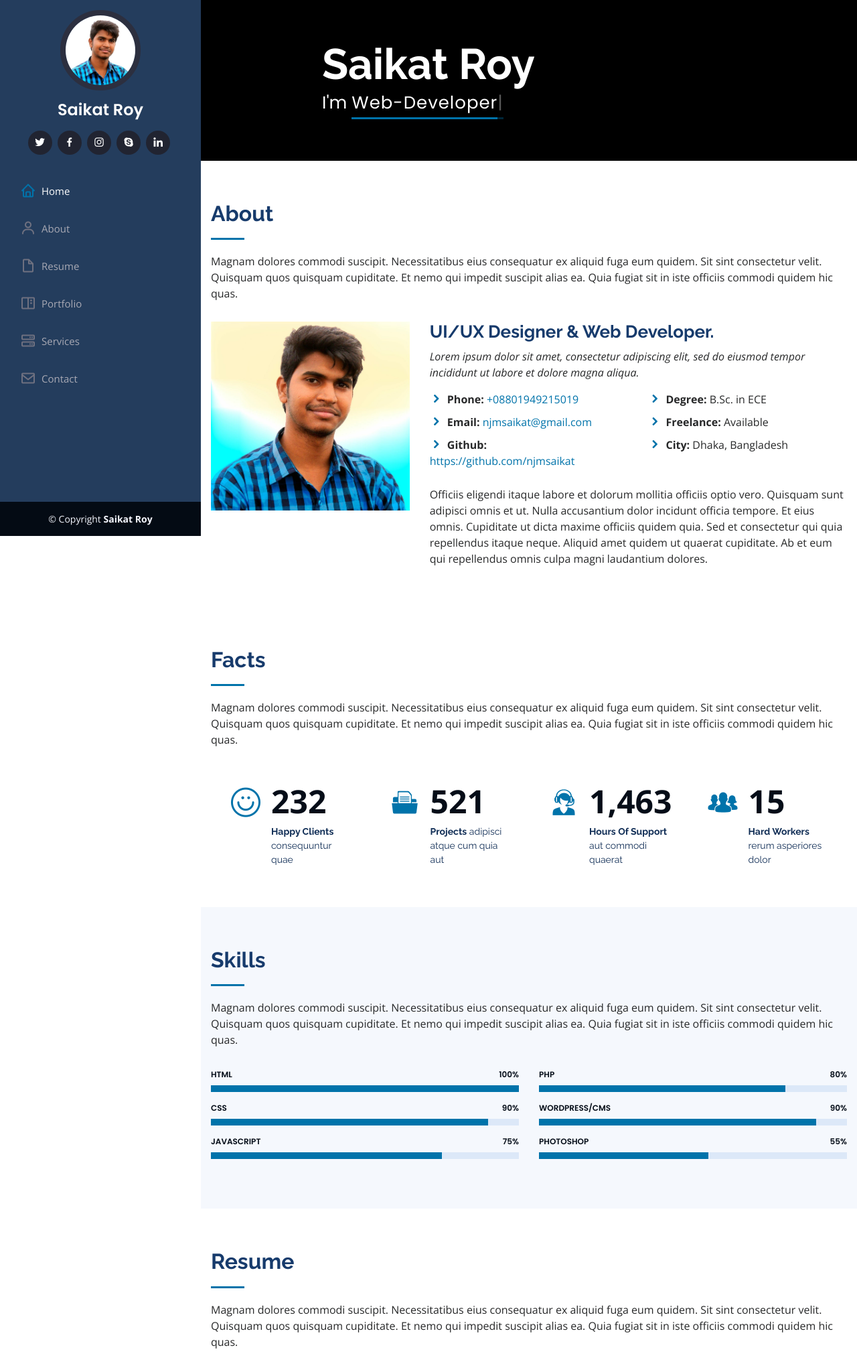
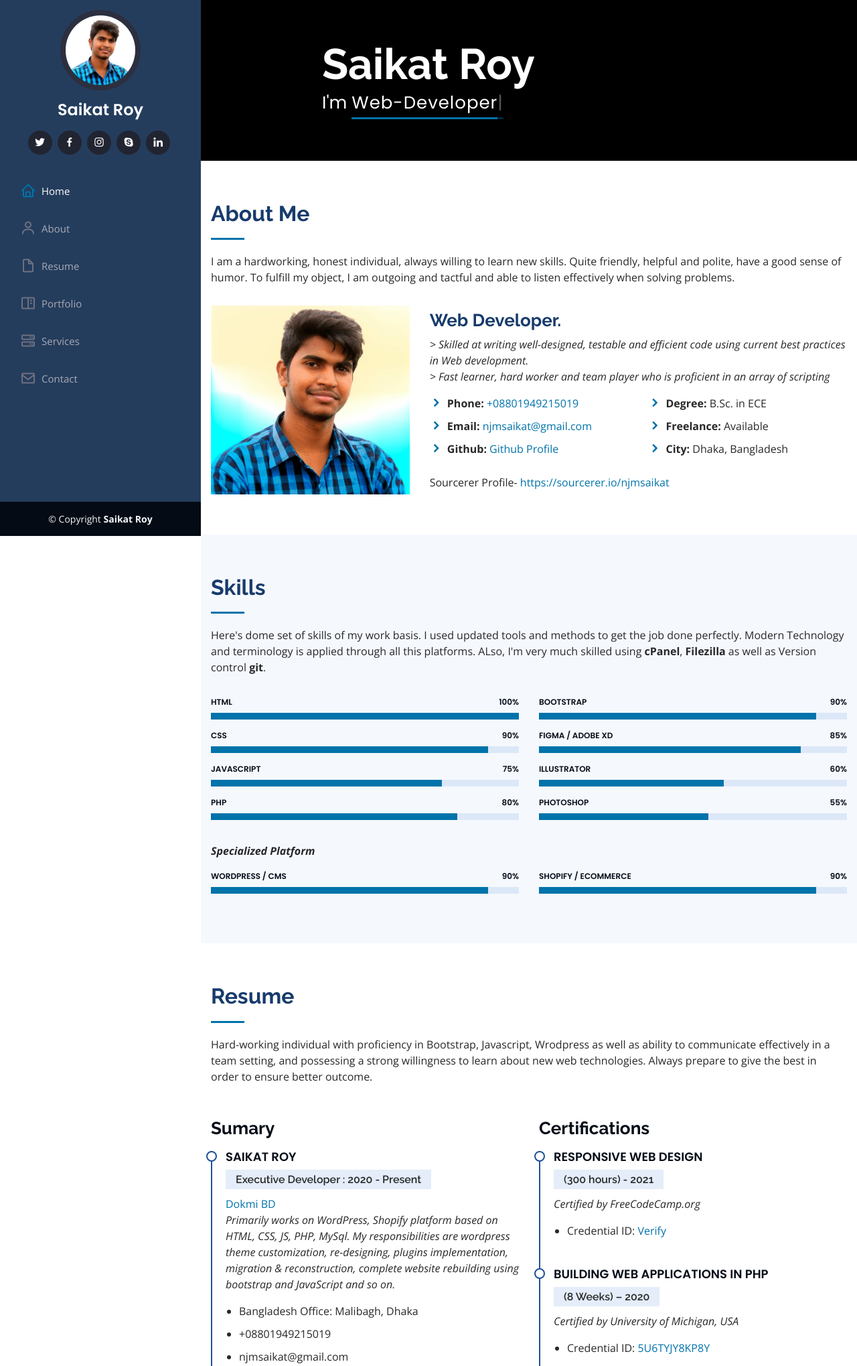
Before and after one commit to njmsaikat/portfolio, a PHP site: page / in a window 1280 px wide. Shown: the top 2039 px of the page at 67% size. Run offline with PHP 8.4, Linux system fonts and the light colour scheme.

Commit message:
personal information updated

```diff
--- a/assets/css/style.css
+++ b/assets/css/style.css
@@ -309,6 +309,10 @@ section {
 /*--------------------------------------------------------------
 # About
 --------------------------------------------------------------*/
+.about-me-row {
+  align-items: center;
+}
+
 .about .content h3 {
   font-weight: 700;
   font-size: 26px;
--- a/index.html
+++ b/index.html
@@ -88,22 +88,23 @@
       <div class="container">
 
         <div class="section-title">
-          <h2>About</h2>
-          <p>Magnam dolores commodi suscipit. Necessitatibus eius consequatur ex aliquid fuga eum quidem. Sit sint
-            consectetur velit. Quisquam quos quisquam cupiditate. Et nemo qui impedit suscipit alias ea. Quia fugiat sit
-            in iste officiis commodi quidem hic quas.</p>
+          <h2>About Me</h2>
+          <p>I am a hardworking, honest individual, always willing to learn new skills. Quite friendly, helpful and
+            polite, have a good sense of humor. To fulfill my object, I am outgoing and tactful and able to listen
+            effectively when solving problems. </p>
         </div>
 
-        <div class="row">
+        <div class="row about-me-row">
           <div class="col-lg-4" data-aos="fade-right">
-            <img src="assets/img/saikat-roy.jpg" class="img-fluid" alt="">
+            <img src="assets/img/saikat-roy.jpg" class="img-fluid profile-image" alt="">
           </div>
           <div class="col-lg-8 pt-4 pt-lg-0 content" data-aos="fade-left">
-            <h3>UI/UX Designer &amp; Web Developer.</h3>
+            <h3>Web Developer.</h3>
             <p class="font-italic">
-              Lorem ipsum dolor sit amet, consectetur adipiscing elit, sed do eiusmod tempor incididunt ut labore et
-              dolore
-              magna aliqua.
+              > Skilled at writing well-designed, testable and efficient code using current best practices in Web
+              development.<br>
+              > Fast learner, hard worker and team player who is proficient in an array of scripting
+
             </p>
             <div class="row">
               <div class="col-lg-6">
@@ -115,7 +116,7 @@
                       href="mailto:njmsaikat@gmail.com">njmsaikat@gmail.com</a></li>
 
                   <li><i class="icofont-rounded-right"></i> <strong>Github:</strong> <a
-                      href="https://github.com/njmsaikat" target="_blank">https://github.com/njmsaikat</a></li>
+                      href="https://github.com/njmsaikat" target="_blank">Github Profile</a></li>
                   <!-- <li><i class="icofont-rounded-right"></i> <strong>City:</strong> City : New York, USA</li> -->
                 </ul>
               </div>
@@ -130,10 +131,8 @@
               </div>
             </div>
             <p>
-              Officiis eligendi itaque labore et dolorum mollitia officiis optio vero. Quisquam sunt adipisci omnis et
-              ut. Nulla accusantium dolor incidunt officia tempore. Et eius omnis.
-              Cupiditate ut dicta maxime officiis quidem quia. Sed et consectetur qui quia repellendus itaque neque.
-              Aliquid amet quidem ut quaerat cupiditate. Ab et eum qui repellendus omnis culpa magni laudantium dolores.
+              Sourcerer Profile- <a href="https://sourcerer.io/njmsaikat"
+                target="_blank">https://sourcerer.io/njmsaikat</a>
             </p>
           </div>
         </div>
@@ -142,7 +141,7 @@
     </section><!-- End About Section -->
 
     <!-- ======= Facts Section ======= -->
-    <section id="facts" class="facts">
+    <!-- <section id="facts" class="facts">
       <div class="container">
 
         <div class="section-title">
@@ -189,7 +188,8 @@
         </div>
 
       </div>
-    </section><!-- End Facts Section -->
+    </section> -->
+    <!-- End Facts Section -->
 
     <!-- ======= Skills Section ======= -->
     <section id="skills" class="skills section-bg">
@@ -197,9 +197,10 @@
 
         <div class="section-title">
           <h2>Skills</h2>
-          <p>Magnam dolores commodi suscipit. Necessitatibus eius consequatur ex aliquid fuga eum quidem. Sit sint
-            consectetur velit. Quisquam quos quisquam cupiditate. Et nemo qui impedit suscipit alias ea. Quia fugiat sit
-            in iste officiis commodi quidem hic quas.</p>
+          <p>Here's dome set of skills of my work basis. I used updated tools and methods to get the job done perfectly.
+            Modern Technology and terminology is applied through all this platforms. ALso, I'm very much skilled
+            using <strong>cPanel</strong>, <strong>Filezilla</strong> as well as Version control <strong>git</strong>.
+          </p>
         </div>
 
         <div class="row skills-content">
@@ -230,10 +231,6 @@
               </div>
             </div>
 
-          </div>
-
-          <div class="col-lg-6" data-aos="fade-up" data-aos-delay="100">
-
             <div class="progress">
               <span class="skill">PHP <i class="val">80%</i></span>
               <div class="progress-bar-wrap">
@@ -242,10 +239,30 @@
               </div>
             </div>
 
+          </div>
+
+          <div class="col-lg-6" data-aos="fade-up" data-aos-delay="100">
+
             <div class="progress">
-              <span class="skill">WordPress/CMS <i class="val">90%</i></span>
+              <span class="skill">BootStrap<i class="val">90%</i></span>
               <div class="progress-bar-wrap">
                 <div class="progress-bar" role="progressbar" aria-valuenow="90" aria-valuemin="0" aria-valuemax="100">
+                </div>
+              </div>
+            </div>
+
+            <div class="progress">
+              <span class="skill">Figma / Adobe XD <i class="val">85%</i></span>
+              <div class="progress-bar-wrap">
+                <div class="progress-bar" role="progressbar" aria-valuenow="85" aria-valuemin="0" aria-valuemax="100">
+                </div>
+              </div>
+            </div>
+
+            <div class="progress">
+              <span class="skill">Illustrator <i class="val">60%</i></span>
+              <div class="progress-bar-wrap">
+                <div class="progress-bar" role="progressbar" aria-valuenow="60" aria-valuemin="0" aria-valuemax="100">
                 </div>
               </div>
             </div>
@@ -261,6 +278,32 @@
           </div>
 
         </div>
+        <p style="margin-top: 20px;"><strong><i>Specialized Platform</i></strong></p>
+        <div class="row skills-content">
+
+          <div class="col-lg-6" data-aos="fade-up">
+
+            <div class="progress">
+              <span class="skill">Wordpress / CMS<i class="val">90%</i></span>
+              <div class="progress-bar-wrap">
+                <div class="progress-bar" role="progressbar" aria-valuenow="90" aria-valuemin="0" aria-valuemax="100">
+                </div>
+              </div>
+            </div>
+          </div>
+
+          <div class="col-lg-6" data-aos="fade-up" data-aos-delay="100">
+
+            <div class="progress">
+              <span class="skill">Shopify / eCommerce<i class="val">90%</i></span>
+              <div class="progress-bar-wrap">
+                <div class="progress-bar" role="progressbar" aria-valuenow="90" aria-valuemin="0" aria-valuemax="100">
+                </div>
+              </div>
+            </div>
+          </div>
+
+        </div>
 
       </div>
     </section><!-- End Skills Section -->
@@ -271,69 +314,90 @@
 
         <div class="section-title">
           <h2>Resume</h2>
-          <p>Magnam dolores commodi suscipit. Necessitatibus eius consequatur ex aliquid fuga eum quidem. Sit sint
-            consectetur velit. Quisquam quos quisquam cupiditate. Et nemo qui impedit suscipit alias ea. Quia fugiat sit
-            in iste officiis commodi quidem hic quas.</p>
+          <p> Hard-working individual with proficiency in Bootstrap, Javascript, Wrodpress as well as ability to
+            communicate effectively in a team setting, and possessing a strong willingness to learn about new web
+            technologies.
+            Always prepare to give the best in order to ensure better outcome.</p>
         </div>
 
         <div class="row">
           <div class="col-lg-6" data-aos="fade-up">
             <h3 class="resume-title">Sumary</h3>
             <div class="resume-item pb-0">
-              <h4>Alex Smith</h4>
-              <p><em>Innovative and deadline-driven Graphic Designer with 3+ years of experience designing and
-                  developing user-centered digital/print marketing material from initial concept to final, polished
-                  deliverable.</em></p>
+              <h4>Saikat Roy</h4>
+              <h5>Executive Developer : 2020 - Present</h5>
+
+              <p>
+                <a href="https://dokmi.com/" target="_blank">Dokmi BD</a><br>
+                <em> Primarily works on WordPress, Shopify platform based on HTML, CSS, JS, PHP, MySql.
+                  My responsibilities are wordpress theme customization, re-designing, plugins implementation, migration
+                  & reconstruction, complete website rebuilding using bootstrap and JavaScript and so on.
+                </em>
+              </p>
               <ul>
-                <li>Portland par 127,Orlando, FL</li>
-                <li>(123) 456-7891</li>
-                <li>alice.barkley@example.com</li>
+                <li>Bangladesh Office: Malibagh, Dhaka</li>
+                <li>+08801949215019</li>
+                <li>njmsaikat@gmail.com</li>
               </ul>
             </div>
 
             <h3 class="resume-title">Education</h3>
             <div class="resume-item">
-              <h4>Master of Fine Arts &amp; Graphic Design</h4>
-              <h5>2015 - 2016</h5>
-              <p><em>Rochester Institute of Technology, Rochester, NY</em></p>
+              <h4>B.Sc. in Electronincs & Communication Engineering</h4>
+              <h5>2015 - 2020</h5>
+              <p><em><a href="https://ist.edu.bd/" target="_blank">Institute of Science & Technology</a></em></p>
               <p>Qui deserunt veniam. Et sed aliquam labore tempore sed quisquam iusto autem sit. Ea vero voluptatum qui
                 ut dignissimos deleniti nerada porti sand markend</p>
             </div>
-            <div class="resume-item">
+            <!-- <div class="resume-item">
               <h4>Bachelor of Fine Arts &amp; Graphic Design</h4>
               <h5>2010 - 2014</h5>
               <p><em>Rochester Institute of Technology, Rochester, NY</em></p>
               <p>Quia nobis sequi est occaecati aut. Repudiandae et iusto quae reiciendis et quis Eius vel ratione eius
                 unde vitae rerum voluptates asperiores voluptatem Earum molestiae consequatur neque etlon sader mart
                 dila</p>
-            </div>
+            </div> -->
           </div>
           <div class="col-lg-6" data-aos="fade-up" data-aos-delay="100">
-            <h3 class="resume-title">Professional Experience</h3>
+            <h3 class="resume-title">Certifications</h3>
+
             <div class="resume-item">
-              <h4>Senior graphic design specialist</h4>
-              <h5>2019 - Present</h5>
-              <p><em>Experion, New York, NY </em></p>
+              <h4>Responsive Web Design</h4>
+              <h5>(300 hours) - 2021</h5>
+              <p><em>Certified by FreeCodeCamp.org </em></p>
               <ul>
-                <li>Lead in the design, development, and implementation of the graphic, layout, and production
-                  communication materials</li>
-                <li>Delegate tasks to the 7 members of the design team and provide counsel on all aspects of the
-                  project. </li>
-                <li>Supervise the assessment of all graphic materials in order to ensure quality and accuracy of the
-                  design</li>
-                <li>Oversee the efficient use of production project budgets ranging from $2,000 - $25,000</li>
+                <li>Credential ID: <a href="https://freecodecamp.org/certification/njmsaikat/responsive-web-design"
+                    target="_blank">Verify</a></li>
               </ul>
             </div>
+
             <div class="resume-item">
-              <h4>Graphic design specialist</h4>
-              <h5>2017 - 2018</h5>
-              <p><em>Stepping Stone Advertising, New York, NY</em></p>
+              <h4>Building Web Applications in PHP</h4>
+              <h5>(8 Weeks) – 2020</h5>
+              <p><em>Certified by University of Michigan, USA </em></p>
               <ul>
-                <li>Developed numerous marketing programs (logos, brochures,infographics, presentations, and
-                  advertisements).</li>
-                <li>Managed up to 5 projects or tasks at a given time while under pressure</li>
-                <li>Recommended and consulted with clients on the most appropriate graphic design</li>
-                <li>Created 4+ design presentations and proposals a month for clients and account managers</li>
+                <li>Credential ID: <a href="https://www.coursera.org/account/accomplishments/verify/5U6TYJY8KP8Y"
+                    target="_blank">5U6TYJY8KP8Y</a></li>
+              </ul>
+            </div>
+            <!-- <div class="resume-item">
+              <h4>Introduction to Structured Query Language (SQL)</h4>
+              <h5>(4 Weeks) - 2020</h5>
+              <p><em>Certified by University of Michigan, USA </em></p>
+              <ul>
+                <li>Credential ID: <a href="coursera.org/account/accomplishments/verify/9CPBTJRWEZ98"
+                    target="_blank">9CPBTJRWEZ98</a></li>
+              </ul>
+            </div> -->
+            <div class="resume-item">
+              <h4>Top-up IT Training, Web Development</h4>
+              <h5>(300 Hours) - 2017</h5>
+              <p><em>LICT project, Bangladesh Computer Council (BCC)
+                  Certified by George Washington University, USA
+                </em></p>
+              <ul>
+                <li>Credential ID: <a href="https://drive.google.com/file/d/1cC09Rs4M0x4-S4T371jOvSZacGx2LOxg/view"
+                    target="_blank">G023933</a></li>
               </ul>
             </div>
           </div>
@@ -528,7 +592,7 @@
       <div class="container">
 
         <div class="section-title">
-          <h2>Testimonials</h2>
+          <h2>Clients Feedback</h2>
           <p>Here's some of my clients feedfack for my work. I am glad to serve you with best quality. Hope we can work
             together and create amazing things together. <i>You can visit my freelancer profile too-</i>
             <a href="https://www.fiverr.com/njmsaikat"><strong>Fiverr</strong></a> &
@@ -576,7 +640,7 @@
       <div class="container">
 
         <div class="section-title">
-          <h2>Contact</h2>
+          <h2>Get in Touch</h2>
           <p>If you have any questions or queries about me and my work, Get in touch with me with any issues regarding
             my services. Please feel free to contact me. You can use the form below or via any other social media.
             or at least send me an email. I will definitely reach out to you.</p>
```
Also changed, not shown: forms/contact.php (deleted, +0 -41 lines), forms/Readme.txt (deleted).
